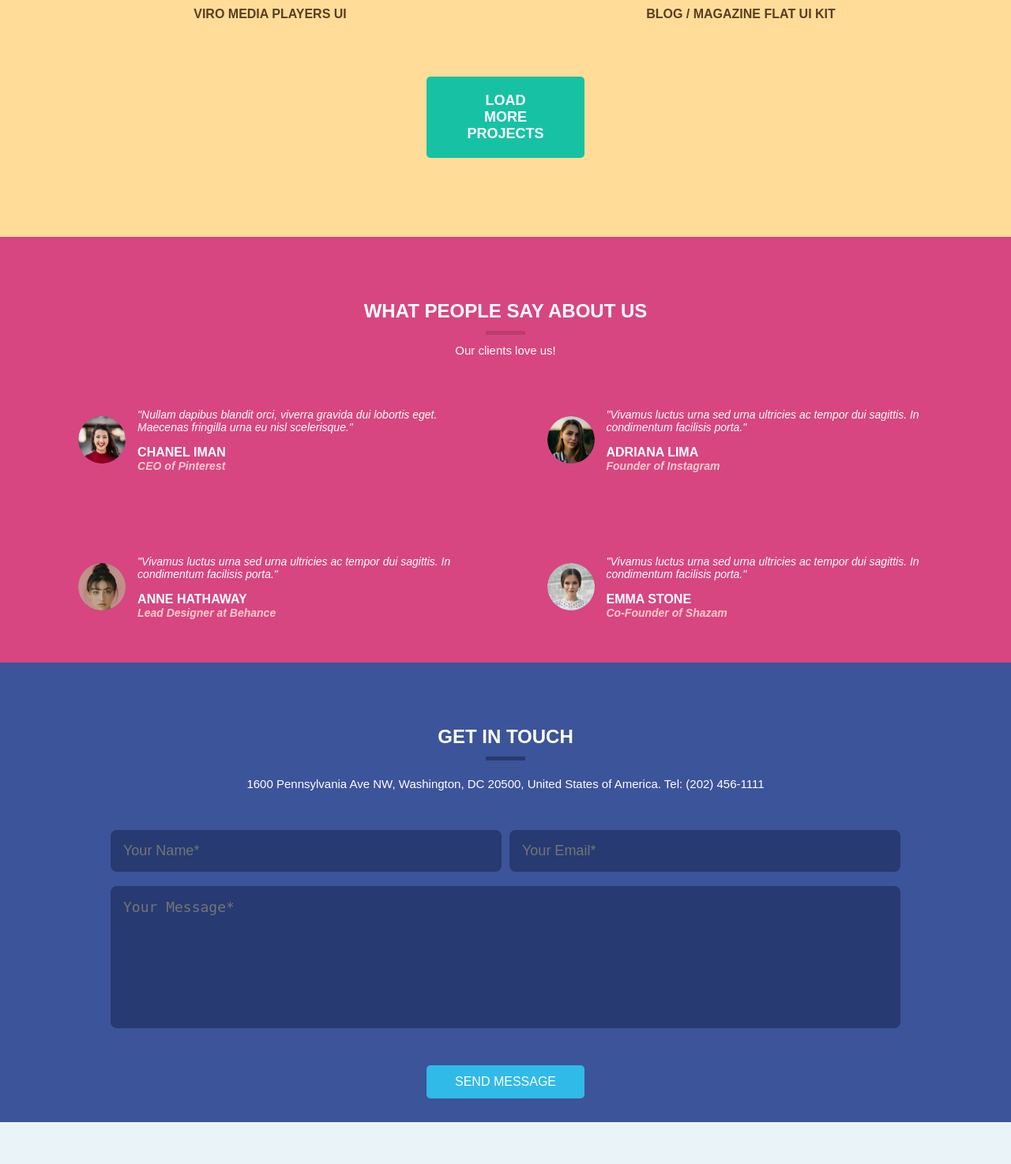
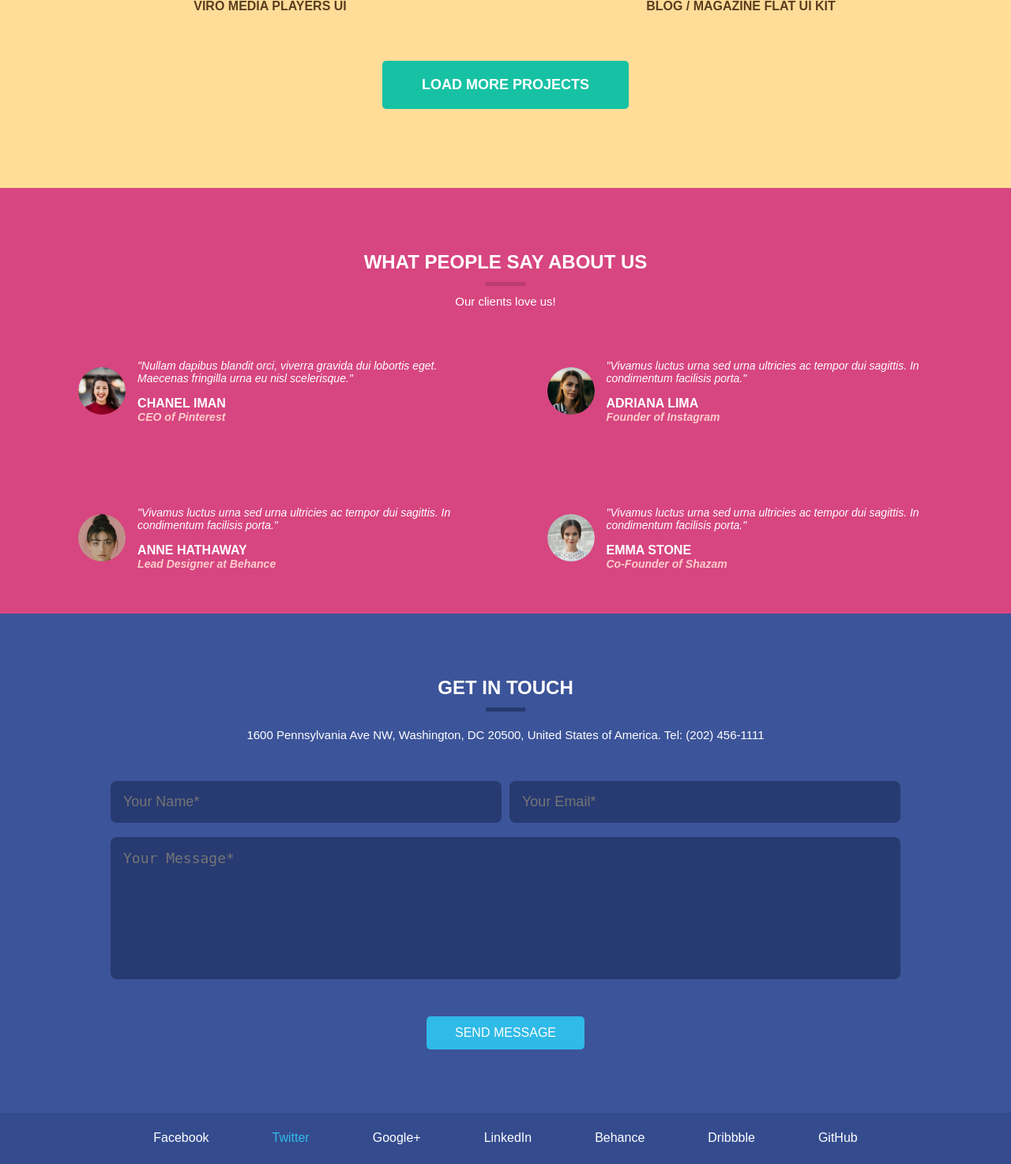
Before and after one commit to PetraSkolova/PRAX-DSY, a PHP site: page / in a window 1280 px wide; the page is wider, and only the part inside the window is pictured. Shown: the part 3836-5310 px from the top of that part at 79% size. Before the commit the page ends 5257 px from the top of that part, so only its background shows below. Run offline with PHP 8.4, Linux system fonts and the light colour scheme.

Commit message:
finishhh

```diff
--- a/CUDA project/index.html
+++ b/CUDA project/index.html
@@ -263,7 +263,7 @@
                 </div>
 
                 <div class="load-more-container">
-                    <button class="load-more-btn">LOAD MORE PROJECTS</button>
+                    <button class="load-more-btn-op">LOAD MORE PROJECTS</button>
                 </div>
             </section>
         </div>
@@ -356,12 +356,24 @@
                                 <textarea placeholder="Your Message*" required></textarea>
                                 <span class="required">*</span>
                             </div>
-                            <button type="submit">SEND MESSAGE</button>
+                            <button class="last" type="submit">SEND MESSAGE</button>
                         </form>
                     </div>
                 </div>
             </section>
         </div>
+<!----------------------------------------------------footer----------------------------------------------------->
+        <footer>
+            <nav class="footer-nav">
+                <a href="#">Facebook</a>
+                <a href="#" class="twitter">Twitter</a>
+                <a href="#">Google+</a>
+                <a href="#">LinkedIn</a>
+                <a href="#">Behance</a>
+                <a href="#">Dribbble</a>
+                <a href="#">GitHub</a>
+            </nav>
+        </footer>
     </main>
 </body>
 </html>
--- a/CUDA project/style.css
+++ b/CUDA project/style.css
@@ -507,7 +507,7 @@ h5 {
     margin: 60px;
 }
 
-.load-more-btn {
+.load-more-btn-op {
     background-color: #17c2a4;
     color: white;
     font-size: 18px;
@@ -520,7 +520,7 @@ h5 {
 }
 
 .load-more-btn:hover {
-    background-color: #1AA78A; /* Tmavší odtieň na hover */
+    background-color: #1AA78A;
 }
 /*<!--------------------------------section six------------------------------> */
 .underline-six {
@@ -670,6 +670,7 @@ h5 {
     display: flex;
     justify-content: center;
     align-items: center;
+    margin-bottom: 50px;
 }
 
 .formular {
@@ -715,7 +716,7 @@ textarea {
     margin-bottom: 15px;
 }
 
-button {
+.last {
     background: #30bae7;
     color: white;
     border: none;
@@ -734,3 +735,36 @@ button:hover {
 .required {
     color: #3c5499;
 }
+/*<!--------------------------------footer------------------------------> */
+footer {
+    background: #344b8e;
+    padding: 15px;
+    text-align: center;
+    display: flex;
+    justify-content: center;
+    align-items: center;
+    height: 65px;
+}
+
+.footer-nav {
+    display: flex;
+    justify-content: center;
+    gap: 80px;
+    width: 1152px;
+    text-align: center;
+}
+
+.footer-nav a {
+    text-decoration: none;
+    color: white;
+    font-size: 16px;
+    transition: 0.3s;
+}
+
+.footer-nav a.twitter {
+    color: #30bae7;
+}
+
+.footer-nav a:not(.twitter):hover {
+    color: #30bae7;
+}
```
